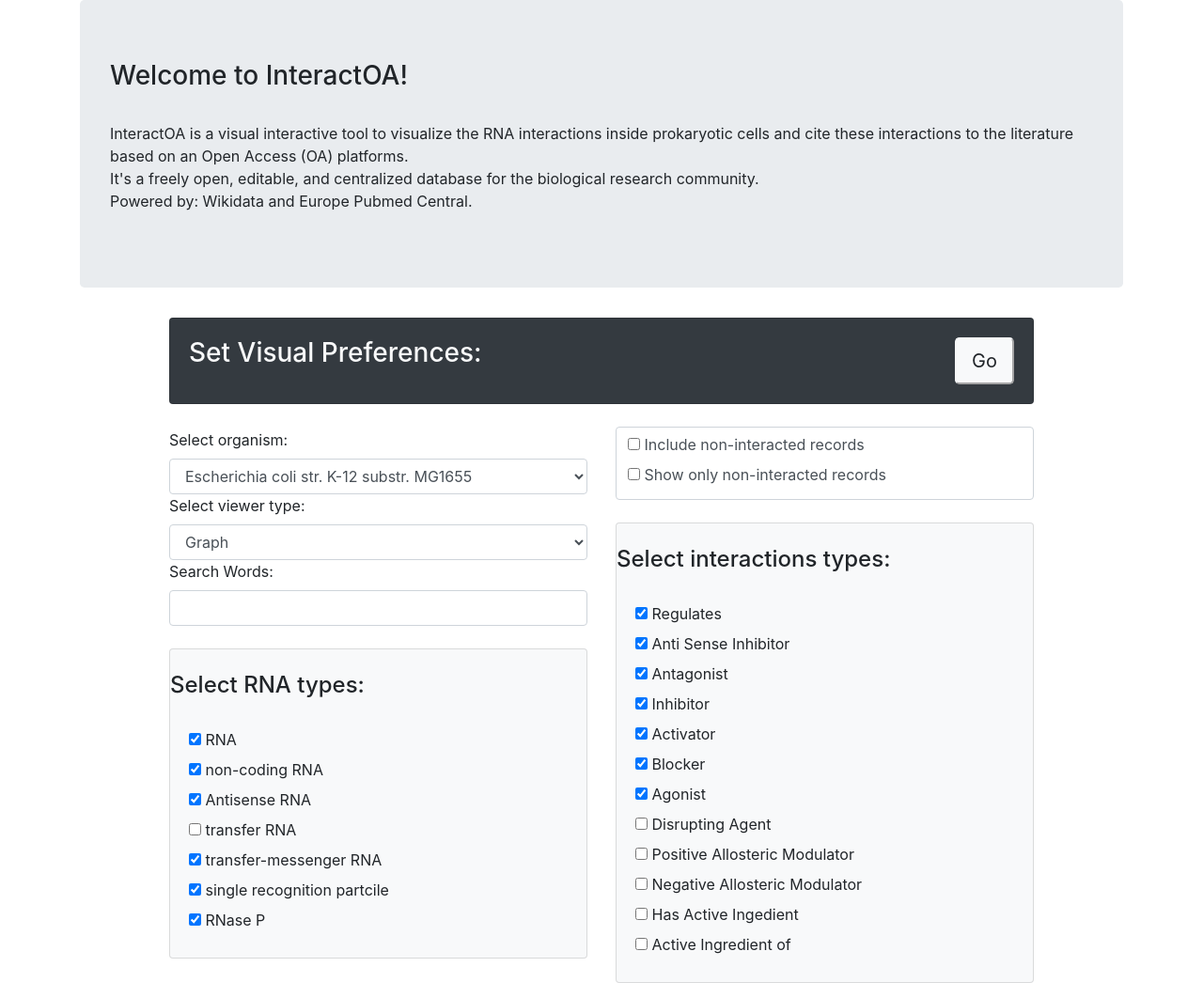
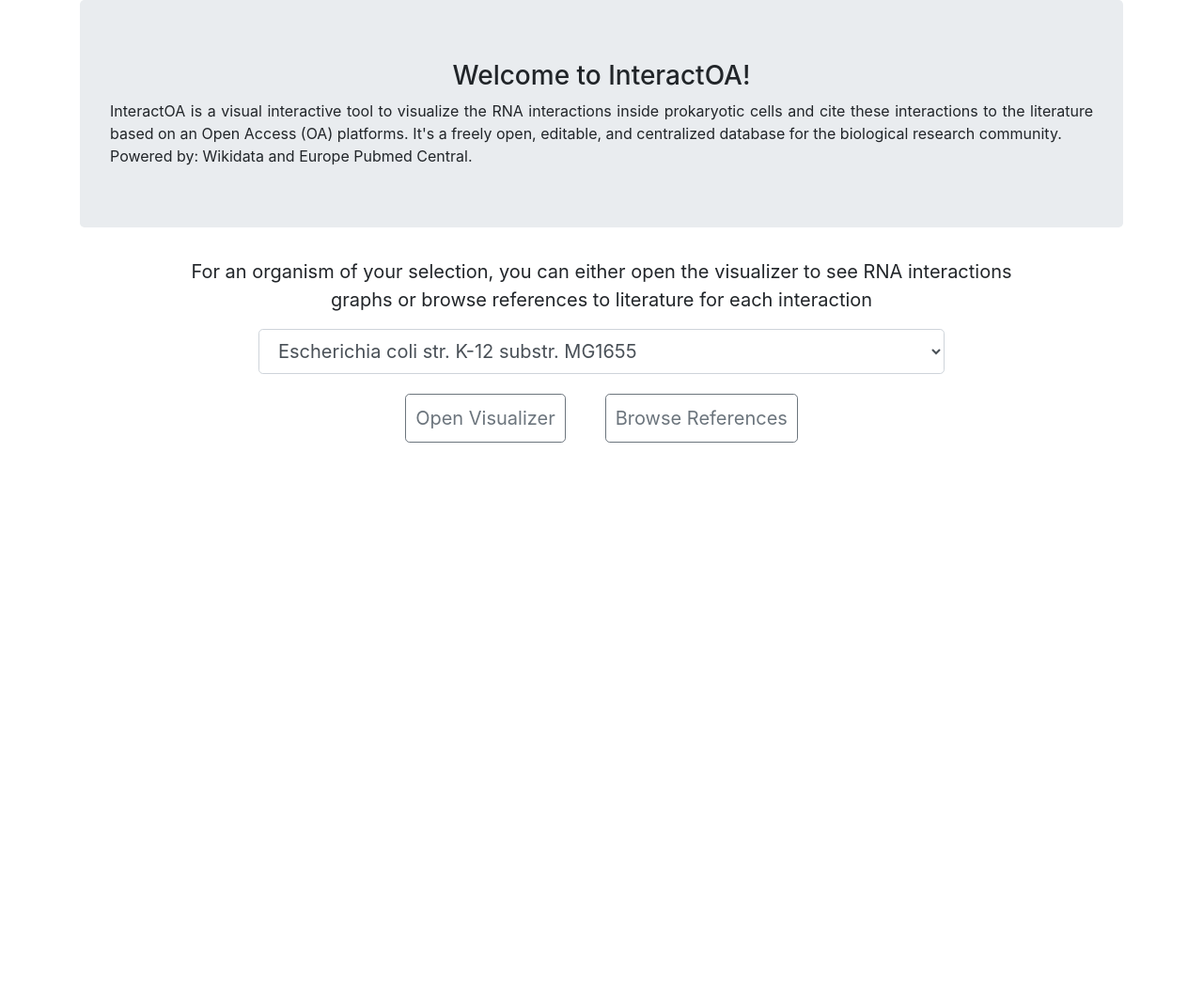
Before and after one commit to foerstner-lab/InteractOA, a Flask app: template templates/home.html in a window 1280 px wide. Shown: the part 78-1140 px from the top of the page at 94% size. After the commit the page ends 549 px from the top, so only its background shows below. Run offline with Flask 2, Linux system fonts and the light colour scheme; the template is opened without the code that fills it, so the values that code supplies are empty; some libraries are stand-ins or nearby versions.

Commit message:
new layout

```diff
--- a/app.py
+++ b/app.py
@@ -1,6 +1,5 @@
 from flask import *
 from wikidataintegrator.wdi_core import WDItemEngine
-import pandas as pd
 import HTML
 import urllib.parse
 import re
@@ -44,10 +43,9 @@ def get_interacted_RNA_references(QID):
                                                   '<div class="form-control"><a href="' +
                                               result['rna']['value'] +
                                               '"><img src="/static/images/Interact_logo_Wikidata.png"' +
-                                              'style="max-height: 30px;" class="rounded"></a></div>'])
+                                              'height="30px" class="rounded"></a></div>'])
     else:
-        print("Query returns nothing.")
-    print(interacted_RNA_references)
+        return "Query returns nothing."
     data_tbl = HTML.table(interacted_RNA_references,
                           header_row=['#', 'sRNA', 'Type of Regulation', 'Target Gene', 'Article Link', 'Quote',
                                       'Source'])
@@ -55,7 +53,6 @@ def get_interacted_RNA_references(QID):
                  re.sub('(?<=TABLE)(.*)(?=>)', ' id="data_tbl" class="table table-striped table-sm table-bordered ' +
                         'table-hover table-responsive-sm" style="font-family: Courier New; font-size: small;"',
                         data_tbl)
-    print(final_html)
     return final_html
 
 def run_script(organism_QID):
@@ -97,4 +94,4 @@ def return_viewer_query():
 
 
 if __name__ == '__main__':
-    app.run(debug=True)
+    app.run(debug=False)
--- /dev/null
+++ b/static/scripts/InteractOA_app.js
@@ -0,0 +1,72 @@
+var global_var_query = "";
+var global_var_organism = "";
+var global_var_iframe_height = 0;
+var global_var_iframe_width = 0;
+function button_view_on_click()
+{
+	var viewer_type = "";
+	var words = "";
+	var RNA_types = "";
+	var show_types = "";
+	var optional_interact = "";
+	var only_no_interact = "";
+	$('#settings_form input[type=checkbox]:checked, #settings_form input[type=text], #settings_form select').each(
+	    function(index){
+	        var input = $(this);
+	        if (input.attr('name') == 'viewer_type'){viewer_type = input.val();}
+	        if (input.attr('name') == 'WORDS'){words = input.val();}
+	        if (input.attr('name') == 'RNA_TYPE'){RNA_types += input.val() + ',';}
+	        if (input.attr('name') == 'SHOW_TYPE'){show_types += input.val() + ',';}
+	        if (input.attr('name') == 'OPTIONAL_INTERACT'){optional_interact = input.val();}
+	        if (input.attr('name') == 'ONLY_NO_INTERACT'){only_no_interact = input.val();}
+	        global_var_organism = $('#organism').val();
+	    });
+	RNA_types = RNA_types.slice(0, -1);
+	show_types = show_types.slice(0, -1);
+	$.getJSON('generate_viewer_query', {organism_qid : global_var_organism, view_type : viewer_type, filters : RNA_types, shows : show_types, words : words, is_interacted : optional_interact, only_no_interacted : only_no_interact}, function(returned_query) {
+    	global_var_query = encodeURIComponent(returned_query.results);
+    	$('#iframe_viewer').prop('src', "https://query.wikidata.org/embed.html#" + global_var_query);
+	});
+	global_var_iframe_height = parseInt($('#Vis_div').prop('scrollHeight')) * 0.95;
+    global_var_iframe_width = parseInt($('#Vis_div').prop('scrollWidth')) * 0.97;
+	$('#iframe_viewer').css('border', "none");
+	$('#iframe_viewer').css('width', global_var_iframe_width + "px");
+	$('#iframe_viewer').css('height', global_var_iframe_height + "px");
+	$("#div_visalizer_iframe").show();
+	$("#div_visualizer_settings").hide();
+	//$('#VisualizerModal').modal('handleUpdate');
+};
+$(document).ready(function() {
+	$('#ONLY_NO_INTERACT').change(function(){
+	    if(this.checked){
+	        $( "#OPTIONAL_INTERACT").removeAttr("checked");
+	        $( "#OPTIONAL_INTERACT").prop("checked", false);
+			$( "#OPTIONAL_INTERACT").attr("disabled", true);
+	    }
+	    else{
+	    	$( "#OPTIONAL_INTERACT").removeAttr("disabled");
+	    }
+	});
+	//-------------------------------------------------------------
+	$('[data-toggle="tooltip"]').tooltip();
+	//-------------------------------------------------------------
+	$('#VisualizerModal').on('hidden.bs.modal', function (e) {
+		$("#div_visalizer_iframe").hide();
+		$("#div_visualizer_settings").show();
+	});
+	$('#VisualizerModal').on('shown.bs.modal', function (e) {
+		$("#div_visalizer_iframe").hide();
+		$("#div_visualizer_settings").show();
+	});
+	//--------------------------------------------------------------
+	$('#RefsModal').on('shown.bs.modal', function (e) {
+		global_var_organism = $('#organism').val();
+		global_var_iframe_height = parseInt($('#refs_div').prop('scrollHeight')) * 0.93;
+    	global_var_iframe_width = parseInt($('#refs_div').prop('scrollWidth')) * 0.97;
+		$('#refs_iframe').css('border', "none");
+		$('#refs_iframe').css('width', global_var_iframe_width + "px");
+		$('#refs_iframe').css('height', global_var_iframe_height + "px");
+		console.log(global_var_organism);
+		$('#refs_iframe').prop('src', "Cited_records.html?organism=" + global_var_organism);
+	});
+});
--- a/static/scripts/app.js
+++ /dev/null
@@ -1,56 +0,0 @@
-var global_var_query = "";
-var global_var_organism = "";
-function generate_query()
-{
-	var organism_qid = "";
-	var viewer_type = "";
-	var words = "";
-	var RNA_types = "";
-	var show_types = "";
-	var optional_interact = "";
-	var only_no_interact = "";
-	$('#form input[type=checkbox]:checked, #form input[type=text], #form select').each(
-	    function(index){
-	        var input = $(this);
-	        if (input.attr('name') == 'organism'){organism_qid = input.val();}
-	        if (input.attr('name') == 'viewer_type'){viewer_type = input.val();}
-	        if (input.attr('name') == 'WORDS'){words = input.val();}
-	        if (input.attr('name') == 'RNA_TYPE'){RNA_types += input.val() + ',';}
-	        if (input.attr('name') == 'SHOW_TYPE'){show_types += input.val() + ',';}
-	        if (input.attr('name') == 'OPTIONAL_INTERACT'){optional_interact = input.val();}
-	        if (input.attr('name') == 'ONLY_NO_INTERACT'){only_no_interact = input.val();}
-	        global_var_organism = organism_qid;
-	    })
-	RNA_types = RNA_types.slice(0, -1);
-	show_types = show_types.slice(0, -1);
-	$.getJSON('generate_viewer_query', {organism_qid : organism_qid, view_type : viewer_type, filters : RNA_types, shows : show_types, words : words, is_interacted : optional_interact, only_no_interacted : only_no_interact}, function(returned_query) {
-    	$('#VisualizerModal').modal('show');
-    	global_var_query = encodeURIComponent(returned_query.results);
-	});
-};
-$(document).ready(function() {
-	$('#ONLY_NO_INTERACT').change(function(){
-	    if(this.checked){
-	        $( "#OPTIONAL_INTERACT").removeAttr("checked");
-	        $( "#OPTIONAL_INTERACT").prop("checked", false);
-			$( "#OPTIONAL_INTERACT").attr("disabled", true);
-	    }
-	    else{
-	    	$( "#OPTIONAL_INTERACT").removeAttr("disabled");
-	    }
-	});
-	//---------------------------------------------
-	$('[data-toggle="tooltip"]').tooltip();
-	//---------------------------------------------
-    $('#VisualizerModal').on('shown.bs.modal', function (e) {
-  		var height = parseInt($('#Vis_div').css('height')) * 0.94;
-    	var width = parseInt($('#Vis_div').css('width')) * 0.97;
-    	var QS = "?query=" + global_var_query + "&organism=" + global_var_organism;
-    	$('#parent_iframe').prop('src', "viewer.html");
-		$('#parent_iframe').css('border', "none");
-		$('#parent_iframe').css('width', width + "px");
-		$('#parent_iframe').css('height', height + "px");
-		$('#hidden_anchor').prop('href', QS);
-		//$('#VisualizerModal').modal('handleUpdate');
-	});
-});
--- a/static/scripts/article_loader.js
+++ b/static/scripts/article_loader.js
@@ -32,5 +32,5 @@ $(document).ready(function() {
 			window.find(search_phrase);
 		}
 	});
-	$('#VisualizerModalTitle', parent.document).html('Article Viewer');
+	$('#RefsModalTitle', parent.document).html('Article Viewer');
 });
--- a/static/scripts/cited_records_loader.js
+++ b/static/scripts/cited_records_loader.js
@@ -22,5 +22,5 @@ $(document).ready(function() {
 			$(this).toggle($(this).text().toLowerCase().indexOf(value) > -1)
 		});
 	});
-	$('#VisualizerModalTitle', parent.document).html('Citations and References');
+	$('#RefsModalTitle', parent.document).html('Citations and References');
 });
--- a/templates/home.html
+++ b/templates/home.html
@@ -8,7 +8,7 @@
 		<script src="{{url_for('.static', filename='scripts/jquery.min.js')}}"></script>
 		<link rel="stylesheet" href="{{url_for('.static', filename='css/bootstrap.min.css')}}">
 		<script src="{{url_for('.static', filename='scripts/bootstrap.bundle.min.js')}}"></script>
-		<script type="text/javascript" src="{{url_for('.static', filename='scripts/app.js')}}"></script>
+		<script type="text/javascript" src="{{url_for('.static', filename='scripts/InteractOA_app.js')}}"></script>
 		<link rel="icon" type="image/png" href="{{url_for('.static', filename='images/favico.png')}}">
 		<style type="text/css">
 			.modal-full {
@@ -48,58 +48,108 @@
 			<div class="row">
 				<div class="col-lg-12">
 					<div class="jumbotron">
+						<div align="center">
 							<h3>Welcome to InteractOA!</h3>
-						<br/>
-						<p>
+						</div>
+						<div align="justify">
+
 							InteractOA is a visual interactive tool to visualize the RNA interactions inside prokaryotic cells and cite these interactions to the literature based on an Open Access (OA) platforms.
-							</br> It's a freely open, editable, and centralized database for the biological research community.
+							It's a freely open, editable, and centralized database for the biological research community.
 							</br>  Powered by: Wikidata and Europe Pubmed Central.
-						</p>
 						</div>
 					</div>
 				</div>
+			</div>
+		</div>
+		<div class="container" align="center">
+			<form id="organism_selector">
+				<div class="row justify-content-center text-center" align="center">
+					<div class="col-lg-10" align="center">
+						<p class="blockquote">
+							For an organism of your selection, you can either open the visualizer to see RNA interactions graphs or browse references to literature for each interaction
+						</p>
+					</div>
+					<div class="col-lg-8" align="center">
+						<table>
+							<tbody>
+								<tr>
+									<select name="organism" id="organism" class="form-control form-control-lg">
+										<option value="Q21102938">Escherichia coli str. K-12 substr. MG1655</option>
+									</select>
+								</tr>
+								<tr>
+									<td>
+									<button type="button" class="btn btn-outline-secondary btn-lg" style="padding: 10px; margin: 20px;" data-toggle="modal" data-target="#VisualizerModal">
+										Open Visualizer
+									</button></td>
+									<td>
+									<button type="button" class="btn btn-outline-secondary btn-lg" style="padding: 10px; margin: 20px;" data-toggle="modal" data-target="#RefsModal">
+										Browse References
+									</button></td>
+								</tr>
+							</tbody>
+						</table>
+					</div>
+				</div>
+			</form>
+		</div>
+		<div id="VisualizerModal" class="modal fade" role="dialog">
+			<div class="modal-dialog modal-full modal-dialog-centered">
 
-			<form id="form">
-				<div class="row align-items-center justify-content-center">
-					<div class="col-lg-10">
-						<div class="card bg-dark">
-							<div class="card-body">
-								<div style="display: inline-block;">
-									<h3 class="text-light card-title">Set Visual Preferences:</h3>
-								</div>
-								<div class="float-right">
-									<button id="go_button" class="btn-lg btn-light" type="button" onclick="generate_query();">
-										Go
+				<!-- Modal content-->
+				<div class="modal-content">
+					<div class="modal-header">
+						<h5 id="VisualizerModalTitle" class="modal-title">Interactions Visualization</h5>
+						<button type="button" class="close" data-dismiss="modal">
+							&times;
 						</button>
 					</div>
+					<div id="Vis_div" class="modal-body bg-light container-fluid">
+
+						<div id="div_visualizer_settings">
+							<form id="settings_form">
+								<div class="row align-items-center justify-content-center">
+									<div class="col-lg-6" align="center">
+										<div style="display: inline-block;">
+											<h4>Set Visual Preferences:</h4>
 										</div>
-
 									</div>
-
-					</div>
-
 								</div>
 								<div class="row align-items-center justify-content-center">
-
-					<div class="col-lg-5">
-						<label >Select organism: </label>
-						<select name="organism" id="organism" class="form-control">
-							<option value="Q21102938">Escherichia coli str. K-12 substr. MG1655</option>
-						</select>
-						<label>Select viewer type: </label>
-						<select name="viewer_type" id="viewer_type" class="form-control">
+									<div class="col-lg-5 table-responsive-lg">
+										<table class="table-borderless" style="width:100%">
+											<tbody>
+												<tr>
+													<td><label>Select viewer type: </label></td>
+													<td>
+													<select name="viewer_type" id="viewer_type" class="form-control form-control-sm">
 														<option value="Graph" selected>Graph</option>
 														<option value="Tree">Tree</option>
 														<option value="TreeMap">Tree Map</option>
 														<option value="Table">Tabular</option>
-						</select>
+													</select></td>
+												</tr>
+												<tr>
+													<td><label>Search Words: </label></td>
+													<td>
+													<input type="text" id="WORDS" name="WORDS" class="form-control form-control-sm" data-toggle="tooltip" title="Searches ONLY in RNA, not in the target genes.">
+													</td>
+												</tr>
 
-						<label>Search Words: </label>
-						<input type="text" id="WORDS" name="WORDS" class="form-control" data-toggle="tooltip" title="Searches ONLY in RNA, not in the target genes.">
-						</br>
+											</tbody>
+										</table>
+									</div>
+									<div class="col-lg-1 table-responsive-lg">
+										<button id="view_button" class="btn btn-lg btn-outline-dark" type="button" onclick="button_view_on_click()">
+											View
+										</button>
+									</div>
+								</div>
+								<div class="row align-items-center justify-content-center">
+									<div class="col-lg-3">
 										<div class="card bg-light form-group" data-toggle="tooltip" title="Note: Checking RNA and non-coding RNA may include other unchecked ones because they are generic. Therefore, unchecking them may exclude some desired records. It depends on how the data was imported.">
-							</br>
-							<h4 class="card-title">Select RNA types:</h4>
+
+											<h6 class="card-title">Select RNA types:</h6>
 											<div id="filters" class="checkbox card-body" >
 												<input type="checkbox" id="RNA_TYPE1" name="RNA_TYPE" value="Q11053" checked>
 												<label> RNA</label></br>
@@ -114,13 +164,10 @@
 												<input type="checkbox" id="RNA_TYPE6" name="RNA_TYPE" value="Q424665" checked>
 												<label> single recognition partcile</label></br>
 												<input type="checkbox" id="RNA_TYPE7" name="RNA_TYPE" value="Q1012651" checked>
-								<label> RNase P</label></br>
+												<label> RNase P</label>
 											</div>
 										</div>
-					</div>
-					<div class="col-lg-5">
-						</br>
-						<div id="OPTIONAL" class="checkbox form-control">
+										<div id="OPTIONAL" class="checkbox form-control form-control-sm">
 											<input type="checkbox" id="OPTIONAL_INTERACT" name="OPTIONAL_INTERACT" value="optional">
 											<label>Include non-interacted records</label>
 											<br>
@@ -128,10 +175,10 @@
 											<label>Show only non-interacted records</label>
 											<br>
 										</div>
-						</br>
+									</div>
+									<div class="col-lg-3">
 										<div class="card bg-light form-group">
-							</br>
-							<h4 class="card-title">Select interactions types:</h4>
+											<h6 class="card-title">Select interactions types:</h6>
 											<div id="shows" class="checkbox card-body" >
 												<input type="checkbox" id="SHOW_TYPE1" name="SHOW_TYPE" value="P128" checked>
 												<label> Regulates</label></br>
@@ -156,31 +203,38 @@
 												<input type="checkbox" id="SHOW_TYPE11" name="SHOW_TYPE" value="P3781">
 												<label> Has Active Ingedient</label></br>
 												<input type="checkbox" id="SHOW_TYPE12" name="SHOW_TYPE" value="P3780">
-								<label> Active Ingredient of</label></br>
+												<label> Active Ingredient of</label>
 											</div>
 										</div>
 									</div>
+							</form>
+						</div>
+					</div>
+					<div id="div_visalizer_iframe">
+						<iframe name="iframe_viewer" id="iframe_viewer" referrerpolicy="origin" sandbox="allow-scripts allow-same-origin allow-popups" style="display:block; padding: 0px; margin: 0px;"></iframe>
+					</div>
+				</div>
+				<!--<div class="modal-footer">
+				<button type="button" class="btn btn-default" data-dismiss="modal">Close</button>
+				</div>-->
+			</div>
 
 		</div>
-
-			</form>
 		</div>
-		<div id="VisualizerModal" class="modal fade" role="dialog">
+		<div id="RefsModal" class="modal fade" role="dialog">
 			<div class="modal-dialog modal-full modal-dialog-centered">
 
 				<!-- Modal content-->
 				<div class="modal-content">
 					<div class="modal-header">
-						<h5 id="VisualizerModalTitle" class="modal-title"></h5>
+						<h4 id="RefsModalTitle" class="modal-title"></h4>
 						<button type="button" class="close" data-dismiss="modal">
 							&times;
 						</button>
 
 					</div>
-					<div id="Vis_div" class="modal-body bg-light">
-						<a id="hidden_anchor" href=""></a>
-						<iframe class="embed-responsive-item" name="parent_iframe" id="parent_iframe" scrolling="auto" referrerpolicy="origin" style="display:block; padding: 0px; margin: 0px;" sandbox="allow-forms allow-modals allow-popups allow-popups-to-escape-sandbox allow-same-origin allow-scripts allow-top-navigation"></iframe>
-					</div>
+					<div id="refs_div" class="modal-body bg-light container-fluid">
+						<iframe name="refs_iframe" id="refs_iframe" scrolling="auto" style="display:block; padding: 0px; margin: 0px;"></iframe>
 					</div>
 					<!--<div class="modal-footer">
 					<button type="button" class="btn btn-default" data-dismiss="modal">Close</button>
```
Also changed, not shown: static/scripts/viewer_loader.js (deleted, +0 -27 lines), templates/viewer.html (deleted, +0 -31 lines). Lines whose indentation alone changed are shown as unchanged.
